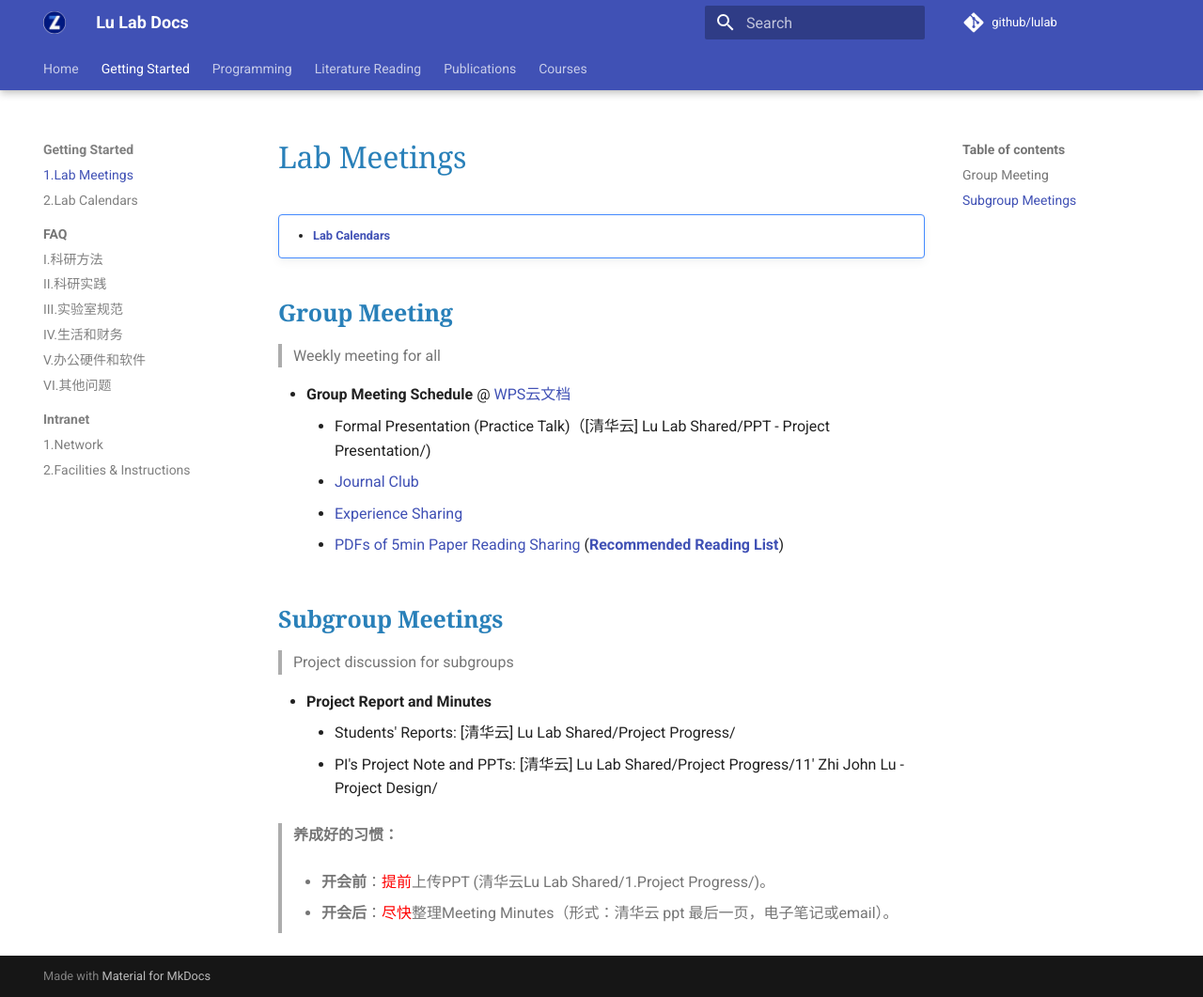
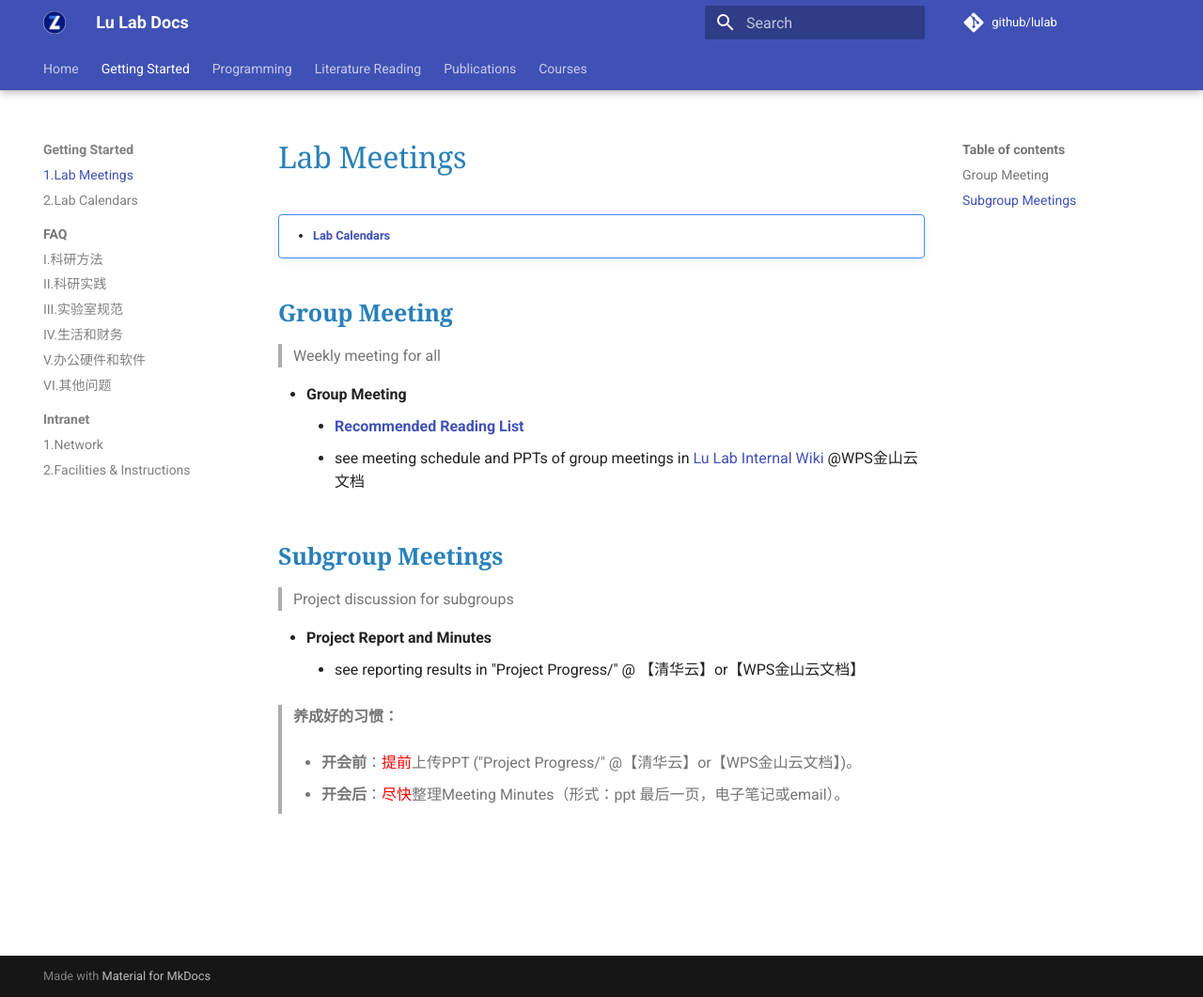
Before and after one commit to lulab/mkdocs, an MkDocs documentation site: the page built from docs/meeting/meeting.md, in a window 1280 px wide and 1061 px high. Shown: the whole window at 94% size. Built offline with MkDocs 1.6.1 and Material for MkDocs 9.7.7, drawn with Linux system fonts in a browser that asks for light colours.

Commit message:
update wiki

```diff
--- a/docs/meeting/meeting.md
+++ b/docs/meeting/meeting.md
@@ -7,23 +7,22 @@
 
 > Weekly meeting for all
 
-* **Group Meeting  Schedule** @ [WPS云文档](https://365.kdocs.cn/l/ceiJp7IhlZ2D)
-	* Formal Presentation (Practice Talk)（\[清华云] Lu Lab Shared/PPT - Project Presentation/)
-	* [Journal Club](https://cloud.tsinghua.edu.cn/d/3fc850ee450b4d00b402/)
-	* [Experience Sharing ](https://cloud.tsinghua.edu.cn/d/4bab0cf9ce98463aa7d4/)
-	* [PDFs of 5min Paper Reading Sharing](https://cloud.tsinghua.edu.cn/d/9d49a35091bc41baa830/) ([**Recommended Reading List**](https://365.kdocs.cn/l/cl71Q0YisgIh))
+* **Group Meeting**
+    * [**Recommended Reading List**](https://365.kdocs.cn/l/cl71Q0YisgIh)
+    * see meeting schedule and PPTs of group meetings in [Lu Lab Internal Wiki](https://365.kdocs.cn/wiki/l/0sCnwfxe) @WPS金山云文档
+
 
 ## Subgroup Meetings
 
 > Project discussion for subgroups
 
 * **Project Report and Minutes**
-	* Students' Reports: \[清华云] Lu Lab Shared/Project Progress/
-	* PI's Project Note and PPTs: \[清华云] Lu Lab Shared/Project Progress/11' Zhi John Lu - Project Design/
+    * see reporting results in "Project Progress/" @ 【清华云】or【WPS金山云文档】
+
 
 
 >**养成好的习惯：**
 >
->  * **开会前**：<font style="color:red;">提前</font>上传PPT (清华云Lu Lab Shared/1.Project Progress/)。
+>  * **开会前**：<font style="color:red;">提前</font>上传PPT ("Project Progress/" @【清华云】or【WPS金山云文档】)。
 >
->  * **开会后**：<font style="color:red;">尽快</font>整理Meeting Minutes（形式：清华云 ppt 最后一页，电子笔记或email）。
+>  * **开会后**：<font style="color:red;">尽快</font>整理Meeting Minutes（形式：ppt 最后一页，电子笔记或email）。
```
Also changed, not shown: docs/index.md (+2 -2 lines), docs/intranet/facilities.md (+2 -2 lines), docs/intranet/index.md (+1 -1 lines), docs/reading/index.md (+1 -2 lines), docs/reading/startup.md (+13 -8 lines).
